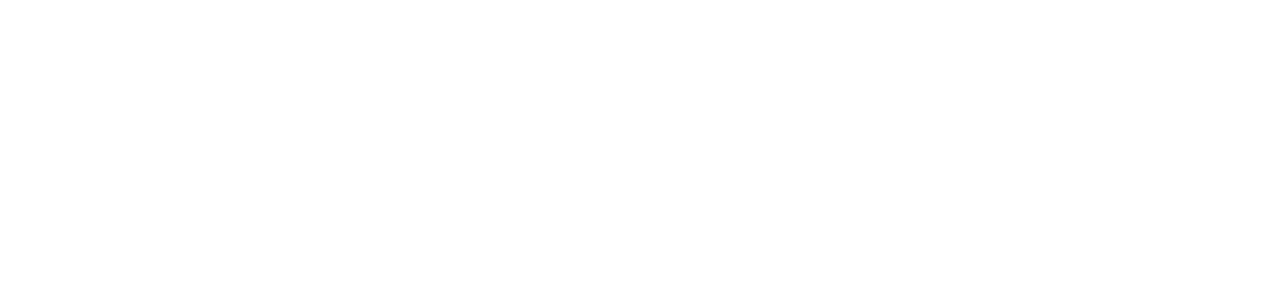
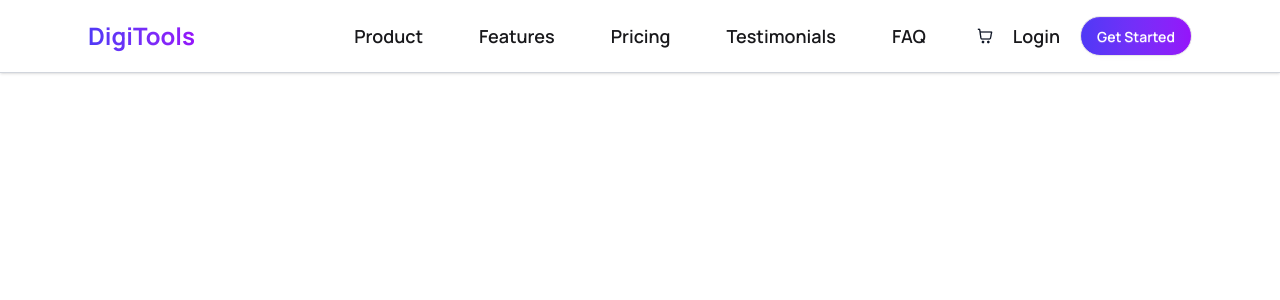
Before and after one commit to mdshihabshahriar/DigiTools-Platform, a React (Vite) app: page / in a window 1280 px wide. Shown: the top 300 px of the page. Built offline with nearby package versions, Linux system fonts and the light colour scheme.

Commit message:
navbar added

```diff
--- a/src/App.jsx
+++ b/src/App.jsx
@@ -1,10 +1,11 @@
 import './App.css'
+import Navbar from './components/Navbar'
 
 function App() {
 
   return (
     <>
-
+      <Navbar />
     </>
   )
 }
--- /dev/null
+++ b/src/components/Navbar.jsx
@@ -0,0 +1,39 @@
+import React from 'react';
+
+const Navbar = () => {
+    return (
+        <div className="navbar border-b border-gray-300 bg-white shadow-sm">
+            <div className="navbar-start">
+                <div className="">
+                    <span className="bg-linear-to-r from-[#4F39F6]  to-[#9514FA] bg-clip-text text-transparent text-2xl font-bold ml-20">DigiTools</span>
+                </div>
+            </div>
+            <div className="navbar-center hidden md:flex">
+                <ul className="menu menu-horizontal gap-8 px-1 text-lg font-semibold">
+                <li>
+                    <a>Product</a>
+                </li>
+                <li>
+                    <a>Features</a>
+                </li>
+                <li>
+                    <a>Pricing</a>
+                </li>
+                <li>
+                    <a>Testimonials</a>
+                </li>
+                <li>
+                    <a>FAQ</a>
+                </li>
+                </ul>
+            </div>
+            <div className="navbar-end gap-5">
+                <img className='w-4 h-4 cursor-pointer' src="/src/assets/products/shopping-cart.png" alt="" />
+                <a href="" className='text-lg font-semibold'>Login</a>
+                <a className="btn bg-linear-to-r from-[#4F39F6]  to-[#9514FA] rounded-full text-white mr-20">Get Started</a>
+            </div>
+        </div>
+    );
+};
+
+export default Navbar;
--- a/src/index.css
+++ b/src/index.css
@@ -1,2 +1,7 @@
+@import url('https://fonts.googleapis.com/css2?family=Manrope:wght@200..800&display=swap');
 @import "tailwindcss";
 @plugin "daisyui";
+
+*{
+    font-family: "Manrope", sans-serif;
+}
```
